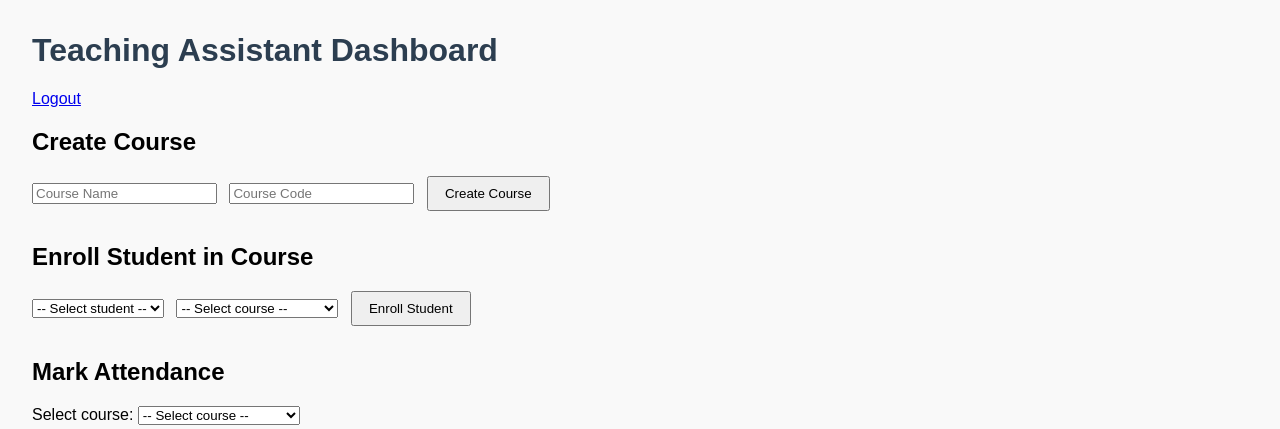
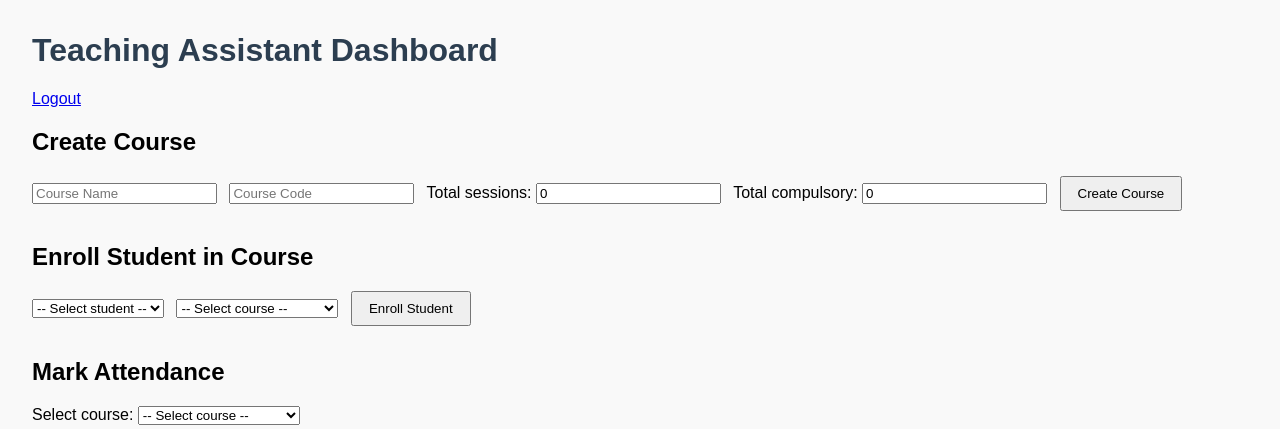
Before and after one commit to Donatmorina/INFO212, a Flask app: page / in a window 1280 px wide. Shown: the top 429 px of the page. Run offline with Flask 3, Linux system fonts and the light colour scheme; a user stored in the database is signed in; data comes from the database, SQL or seed files in the repository; both versions use the stored data as it was after the commit.

Commit message:
new version with features

```diff
--- a/attendence-tracker/app.py
+++ b/attendence-tracker/app.py
@@ -29,14 +29,30 @@ def init_db():
         )
     ''')
 
-    # Courses table
+    # Courses table (includes total_sessions and compulsory_sessions)
     c.execute('''
         CREATE TABLE IF NOT EXISTS courses (
             id INTEGER PRIMARY KEY AUTOINCREMENT,
             course_name TEXT NOT NULL,
-            course_code TEXT NOT NULL
+            course_code TEXT NOT NULL,
+            total_sessions INTEGER DEFAULT 0,
+            compulsory_sessions INTEGER DEFAULT 0
         )
     ''')
+
+    # If the table existed before without the new columns, add them
+    c.execute("PRAGMA table_info(courses)")
+    cols = [row[1] for row in c.fetchall()]
+    if 'total_sessions' not in cols:
+        try:
+            c.execute('ALTER TABLE courses ADD COLUMN total_sessions INTEGER DEFAULT 0')
+        except sqlite3.OperationalError:
+            pass
+    if 'compulsory_sessions' not in cols:
+        try:
+            c.execute('ALTER TABLE courses ADD COLUMN compulsory_sessions INTEGER DEFAULT 0')
+        except sqlite3.OperationalError:
+            pass
 
     # Course enrollments
     c.execute('''
@@ -134,12 +150,24 @@ def index():
         # determine selected course (works for GET and POST)
         selected_course = request.values.get('selected_course')
 
-        # Create course
+        # Create course (now with total_sessions and compulsory_sessions)
         if request.method == 'POST' and 'course_name' in request.form and 'course_code' in request.form:
             course_name = request.form['course_name'].strip()
             course_code = request.form['course_code'].strip()
+            try:
+                total_sessions = int(request.form.get('total_sessions', 0))
+            except ValueError:
+                total_sessions = 0
+            try:
+                compulsory_sessions = int(request.form.get('compulsory_sessions', 0))
+            except ValueError:
+                compulsory_sessions = 0
+            # ensure compulsory is not greater than total
+            if compulsory_sessions > total_sessions:
+                compulsory_sessions = total_sessions
             if course_name and course_code:
-                c.execute('INSERT INTO courses (course_name, course_code) VALUES (?, ?)', (course_name, course_code))
+                c.execute('INSERT INTO courses (course_name, course_code, total_sessions, compulsory_sessions) VALUES (?, ?, ?, ?)',
+                          (course_name, course_code, total_sessions, compulsory_sessions))
                 conn.commit()
 
         # Enroll student
@@ -157,20 +185,39 @@ def index():
         if request.method == 'POST' and 'attendance_date' in request.form and 'selected_course' in request.form:
             attendance_date = request.form['attendance_date']
             selected_course = request.form['selected_course']
-            for student_id in request.form.getlist('student_id'):
+            # only mark attendance for students explicitly checked by the TA
+            selected_students = request.form.getlist('selected_student')
+            for student_id in selected_students:
                 status = request.form.get(f'status_{student_id}', 'Absent')
                 if student_id and selected_course:
                     c.execute('INSERT INTO attendance (student_id, course_id, date, status) VALUES (?, ?, ?, ?)',
                               (student_id, selected_course, attendance_date, status))
             conn.commit()
 
-        # Fetch course list
-        c.execute('SELECT id, course_name, course_code FROM courses ORDER BY course_name')
+        # Fetch course list (include total_sessions and compulsory_sessions)
+        c.execute('SELECT id, course_name, course_code, total_sessions, compulsory_sessions FROM courses ORDER BY course_name')
         courses = c.fetchall()
 
-        # Fetch students enrolled in the selected course (only those should appear for marking attendance)
+        # Course info and students for the selected course
+        course_info = None
         students = []
         if selected_course:
+            # get course totals
+            c.execute('SELECT total_sessions, compulsory_sessions FROM courses WHERE id=?', (selected_course,))
+            course_row = c.fetchone()
+            if course_row:
+                total_sessions, compulsory_sessions = course_row
+            else:
+                total_sessions = 0
+                compulsory_sessions = 0
+            allowed_skips = max(0, (total_sessions or 0) - (compulsory_sessions or 0))
+            course_info = {
+                'total_sessions': total_sessions,
+                'compulsory_sessions': compulsory_sessions,
+                'allowed_skips': allowed_skips
+            }
+
+            # fetch enrolled students and compute absences + remaining skips
             c.execute('''
                 SELECT s.id, s.name
                 FROM course_enrollments ce
@@ -178,7 +225,15 @@ def index():
                 WHERE ce.course_id = ?
                 ORDER BY s.name
             ''', (selected_course,))
-            students = c.fetchall()
+            enrolled = c.fetchall()
+            students = []
+            for sid, sname in enrolled:
+                c.execute('SELECT COUNT(*) FROM attendance WHERE student_id=? AND course_id=? AND status=?', (sid, selected_course, 'Absent'))
+                abs_count = c.fetchone()[0] or 0
+                remaining = allowed_skips - abs_count
+                if remaining < 0:
+                    remaining = 0
+                students.append((sid, sname, abs_count, remaining))
 
         # For enrollment dropdowns we still need all students
         c.execute('SELECT id, name FROM students ORDER BY name')
@@ -200,26 +255,88 @@ def index():
                                courses=courses,
                                enrollments=enrollments,
                                selected_course=selected_course,
+                               course_info=course_info,
                                role=role)
 
     else:
-        # Student view: show attendance history with course info
+        # Student view: allow selecting a course to view attendance for
         username = session.get('user')
         c.execute('SELECT id FROM students WHERE name=?', (username,))
         row = c.fetchone()
         attendance_history = []
+        courses = []
+        selected_course = request.values.get('selected_course')  # works for GET form submit
+
         if row:
             student_id = row[0]
+
+            # fetch courses the student is enrolled in
             c.execute('''
-                SELECT a.date, a.status, c.course_name, c.course_code
-                FROM attendance a
-                LEFT JOIN courses c ON a.course_id = c.id
-                WHERE a.student_id=?
-                ORDER BY a.date DESC
+                SELECT c.id, c.course_name, c.course_code
+                FROM course_enrollments ce
+                JOIN courses c ON ce.course_id = c.id
+                WHERE ce.student_id=?
+                ORDER BY c.course_name
             ''', (student_id,))
-            attendance_history = c.fetchall()
+            courses = c.fetchall()
+
+            if selected_course:
+                # ensure selected_course is int-like
+                try:
+                    sc_id = int(selected_course)
+                except (ValueError, TypeError):
+                    sc_id = None
+
+                if sc_id:
+                    # course totals
+                    c.execute('SELECT total_sessions, compulsory_sessions FROM courses WHERE id=?', (sc_id,))
+                    crow = c.fetchone()
+                    if crow:
+                        total_sessions, compulsory_sessions = crow
+                    else:
+                        total_sessions = 0
+                        compulsory_sessions = 0
+                    allowed_skips = max(0, (total_sessions or 0) - (compulsory_sessions or 0))
+
+                    # student's attendance for that course
+                    c.execute('''
+                        SELECT a.date, a.status, c.course_name, c.course_code
+                        FROM attendance a
+                        LEFT JOIN courses c ON a.course_id = c.id
+                        WHERE a.student_id=? AND a.course_id=?
+                        ORDER BY a.date DESC
+                    ''', (student_id, sc_id))
+                    attendance_history = c.fetchall()
+
+                    # count absences
+                    c.execute('SELECT COUNT(*) FROM attendance WHERE student_id=? AND course_id=? AND status=?', (student_id, sc_id, 'Absent'))
+                    abs_count = c.fetchone()[0] or 0
+                    remaining_skips = allowed_skips - abs_count
+                    if remaining_skips < 0:
+                        remaining_skips = 0
+
+                    course_info = {
+                        'total_sessions': total_sessions,
+                        'compulsory_sessions': compulsory_sessions,
+                        'allowed_skips': allowed_skips,
+                        'absences': abs_count,
+                        'remaining_skips': remaining_skips
+                    }
+                else:
+                    attendance_history = []
+                    course_info = None
+            else:
+                # no course selected -> empty history (student must choose)
+                attendance_history = []
+                course_info = None
+
         conn.close()
-        return render_template('student_dashboard.html', attendance_history=attendance_history, role=role)
+        return render_template('student_dashboard.html',
+                               attendance_history=attendance_history,
+                               courses=courses,
+                               selected_course=selected_course,
+                               course_info=course_info,
+                               role=role)
 
 if __name__ == '__main__':
     init_db()
--- a/attendence-tracker/templates/index.html
+++ b/attendence-tracker/templates/index.html
@@ -14,6 +14,14 @@
         <form method="POST">
             <input type="text" name="course_name" placeholder="Course Name" required>
             <input type="text" name="course_code" placeholder="Course Code" required>
+            <label>
+                Total sessions:
+                <input type="number" name="total_sessions" min="0" value="0" required>
+            </label>
+            <label>
+                Total compulsory:
+                <input type="number" name="compulsory_sessions" min="0" value="0" required>
+            </label>
             <button type="submit">Create Course</button>
         </form>
     </section>
@@ -52,16 +60,27 @@
         </form>
 
         {% if selected_course %}
+        <h3>Course info</h3>
+        {% if course_info %}
+            <p>Total sessions: {{ course_info.total_sessions }}</p>
+            <p>Compulsory sessions: {{ course_info.compulsory_sessions }}</p>
+            <p>Total allowed absences: {{ course_info.allowed_skips }}</p>
+        {% endif %}
+
         <form method="POST">
             <input type="hidden" name="selected_course" value="{{ selected_course }}">
             <label>Date: <input type="date" name="attendance_date" required></label>
             <table>
-                <tr><th>Name</th><th>Status</th></tr>
+                <tr><th>Select</th><th>Name</th><th>Absences</th><th>Remaining allowed absences</th><th>Status</th></tr>
                 {% for s in students %}
                 <tr>
+                    <td>
+                        <input type="checkbox" name="selected_student" value="{{ s[0] }}">
+                    </td>
                     <td>{{ s[1] }}</td>
+                    <td>{{ s[2] }}</td>
+                    <td>{{ s[3] }}</td>
                     <td>
-                        <input type="hidden" name="student_id" value="{{ s[0] }}">
                         <select name="status_{{ s[0] }}">
                             <option value="Present">Present</option>
                             <option value="Absent">Absent</option>
```
Also changed, not shown: attendence-tracker/templates/student_dashboard.html (+39 -1 lines), attendence.db (added).
